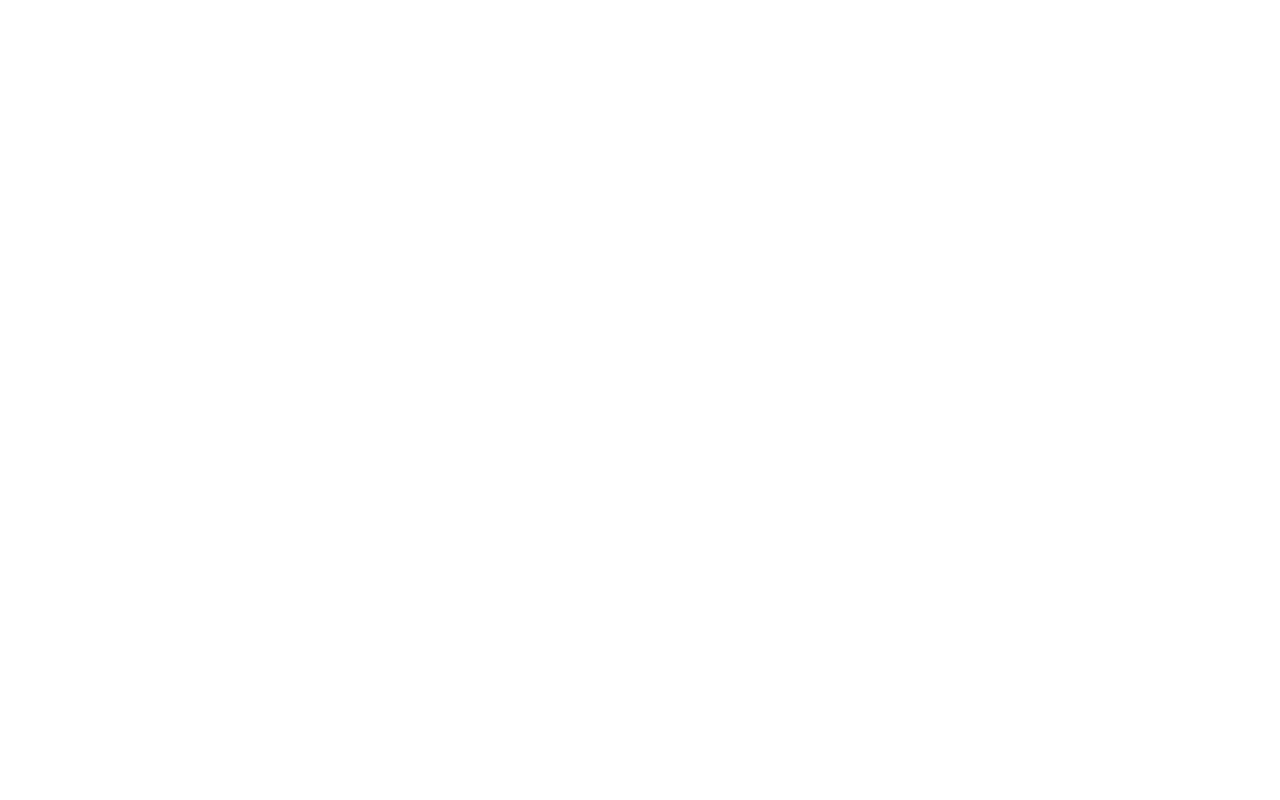
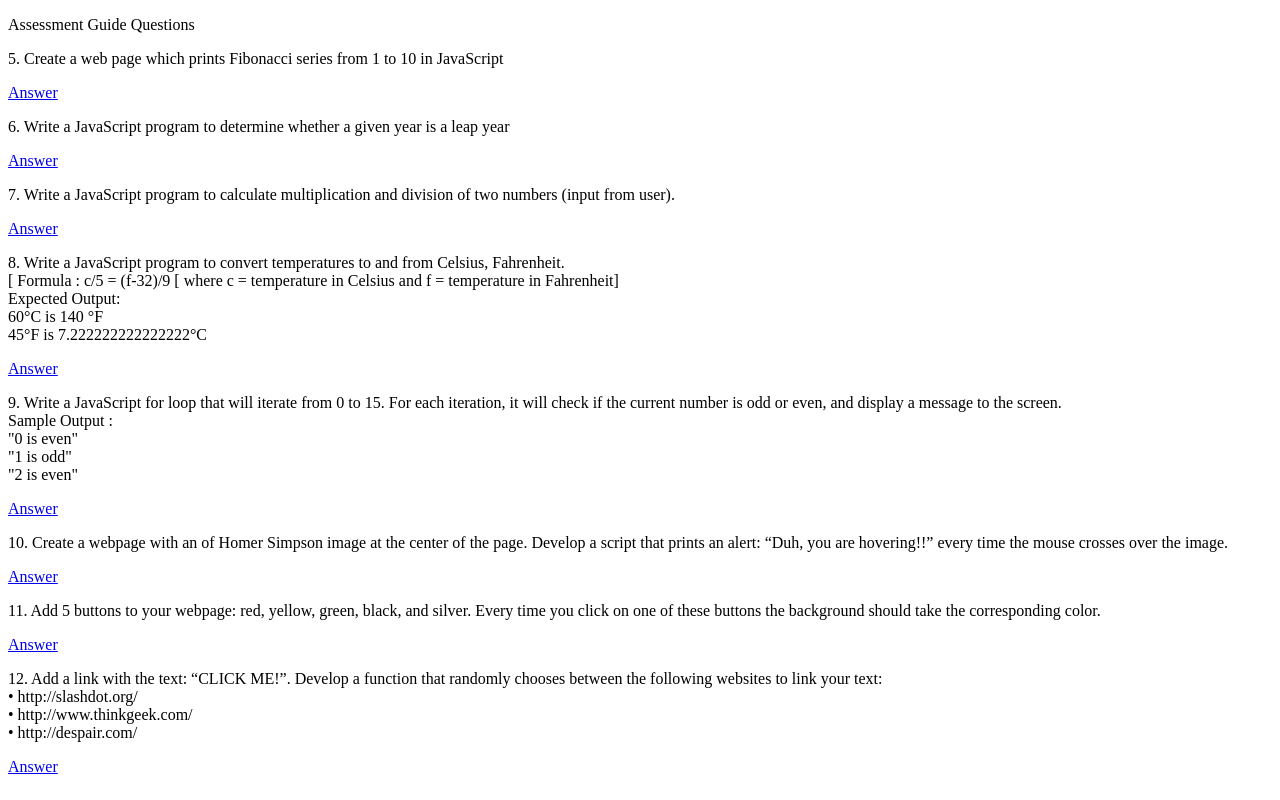
Before and after one commit to polekstulod/web-dev-codes, a plain HTML site: page AGQ#5/index.html in a window 1280 px wide. Drawn offline with Linux system fonts and the light colour scheme.

Commit message:
created structure of the page

```diff
--- a/AGQ#5/index.html
+++ b/AGQ#5/index.html
@@ -6,5 +6,67 @@
     <meta name="viewport" content="width=device-width, initial-scale=1.0" />
     <title>Assessment Guide Lesson 5</title>
   </head>
-  <body></body>
+  <body>
+    <div>
+      <p>Assessment Guide Questions</p>
+      <div>
+        <p>
+          5. Create a web page which prints Fibonacci series from 1 to 10 in
+          JavaScript
+        </p>
+        <a href="agq5_5.html">Answer</a>
+        <p>
+          6. Write a JavaScript program to determine whether a given year is a
+          leap year
+        </p>
+        <a href="agq5_6.html">Answer</a>
+        <p>
+          7. Write a JavaScript program to calculate multiplication and division
+          of two numbers (input from user).
+        </p>
+        <a href="agq5_7.html">Answer</a>
+        <p>
+          8. Write a JavaScript program to convert temperatures to and from
+          Celsius, Fahrenheit. <br />
+          [ Formula : c/5 = (f-32)/9 [ where c = temperature in Celsius and f =
+          temperature in Fahrenheit] <br />
+          Expected Output: <br />
+          60°C is 140 °F <br />
+          45°F is 7.222222222222222°C
+        </p>
+        <a href="agq5_8.html">Answer</a>
+        <p>
+          9. Write a JavaScript for loop that will iterate from 0 to 15. For
+          each iteration, it will check if the current number is odd or even,
+          and display a message to the screen. <br />
+          Sample Output : <br />
+          "0 is even" <br />
+          "1 is odd" <br />
+          "2 is even"
+        </p>
+        <a href="agq5_9.html">Answer</a>
+        <p>
+          10. Create a webpage with an of Homer Simpson image at the center of
+          the page. Develop a script that prints an alert: “Duh, you are
+          hovering!!” every time the mouse crosses over the image.
+        </p>
+        <a href="agq5_10.html">Answer</a>
+        <p>
+          11. Add 5 buttons to your webpage: red, yellow, green, black, and
+          silver. Every time you click on one of these buttons the background
+          should take the corresponding color.
+        </p>
+        <a href="agq5_11.html">Answer</a>
+        <p>
+          12. Add a link with the text: “CLICK ME!”. Develop a function that
+          randomly chooses between the following websites to link your text:
+          <br />
+          • http://slashdot.org/ <br />
+          • http://www.thinkgeek.com/ <br />
+          • http://despair.com/
+        </p>
+        <a href="agq5_12.html">Answer</a>
+      </div>
+    </div>
+  </body>
 </html>
```
